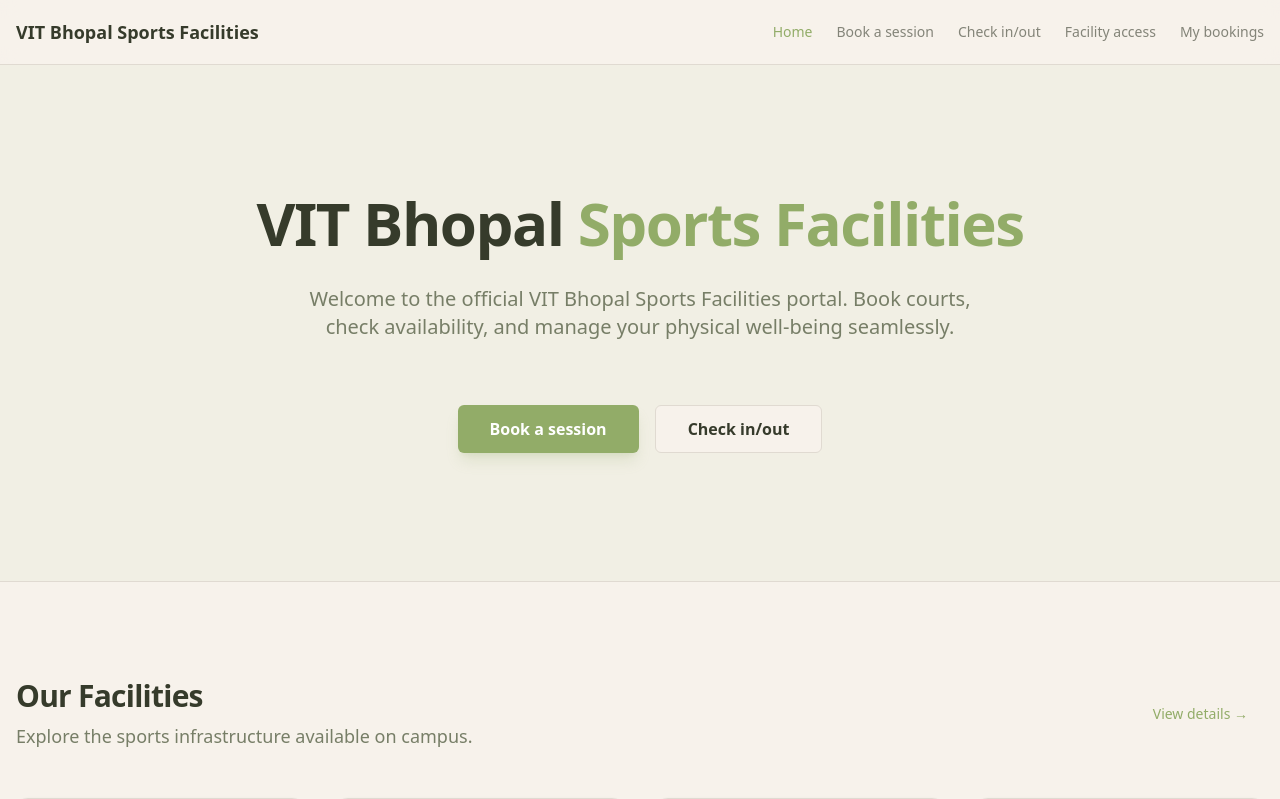
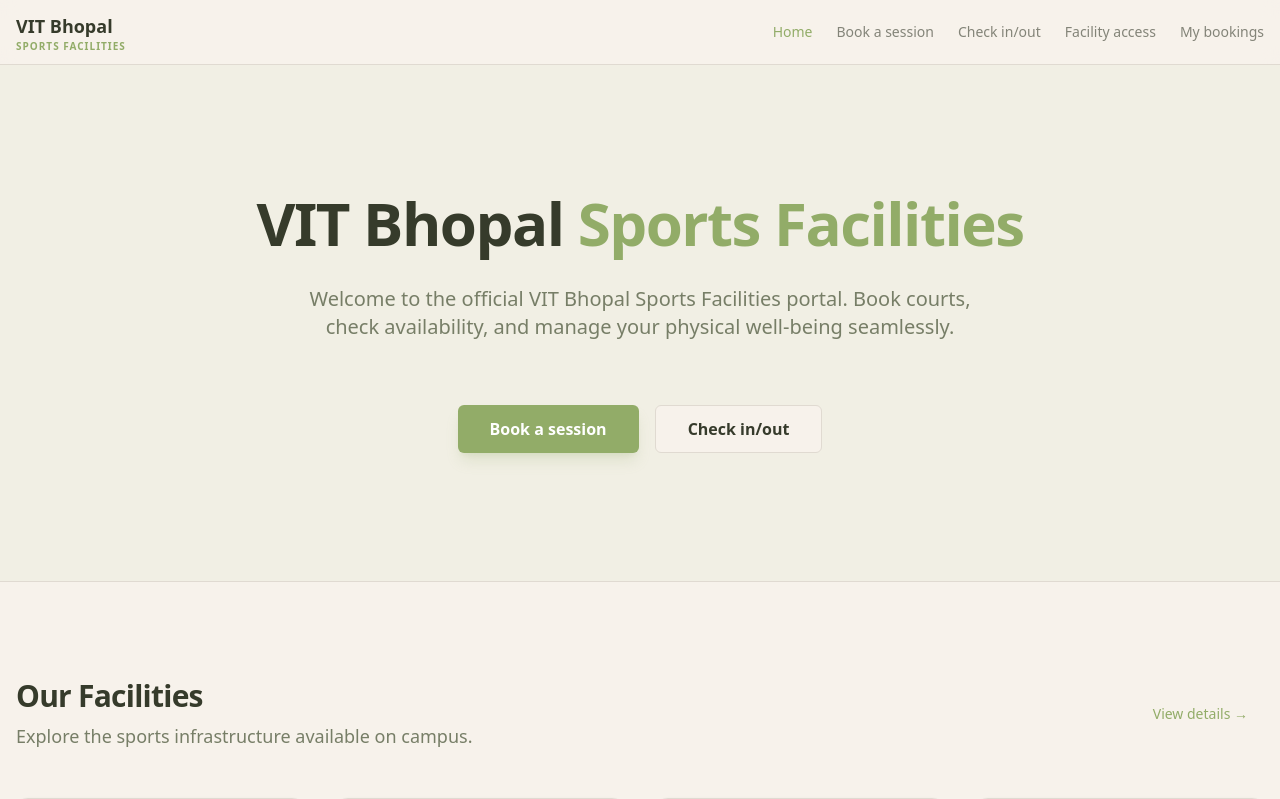
Before and after one commit to shahabhilash/vit-bhopal-sports-facilities, a Next.js app: page / in a window 1280 px wide. Shown: the top 799 px of the page. Built offline with nearby package versions, Linux system fonts and the light colour scheme.

Commit message:
Update navbar branding layout

```diff
--- a/components/navbar.tsx
+++ b/components/navbar.tsx
@@ -20,9 +20,9 @@ export default function Navbar() {
   return (
     <header className="sticky top-0 z-50 w-full border-b bg-background/95 backdrop-blur supports-[backdrop-filter]:bg-background/60">
       <div className="container flex h-16 items-center justify-between px-4 max-w-7xl mx-auto">
-        <Link href="/" className="flex items-center space-x-2">
-          <span className="font-bold text-lg hidden md:inline-block">VIT Bhopal Sports Facilities</span>
-          <span className="font-bold text-lg md:hidden">VITB Sports</span>
+        <Link href="/" className="flex flex-col justify-center leading-tight hover:opacity-80 transition-opacity">
+          <span className="font-bold text-lg">VIT Bhopal</span>
+          <span className="text-[10px] font-extrabold tracking-widest text-primary uppercase">Sports Facilities</span>
         </Link>
 
         <nav className="hidden md:flex items-center space-x-6 text-sm font-medium">
```
